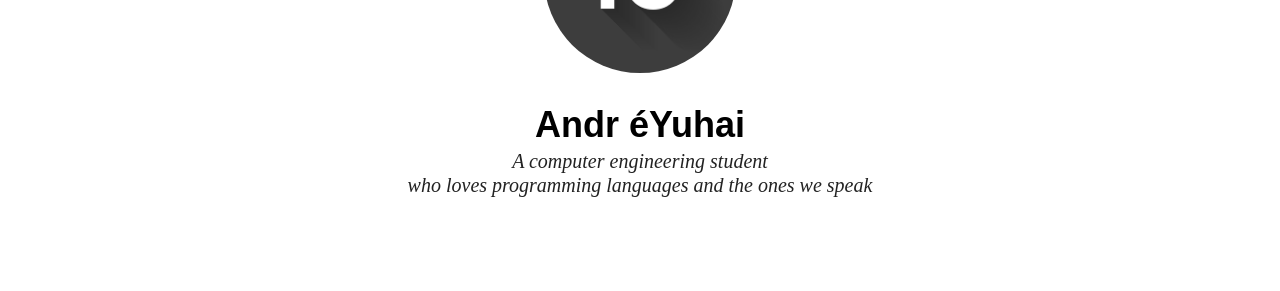
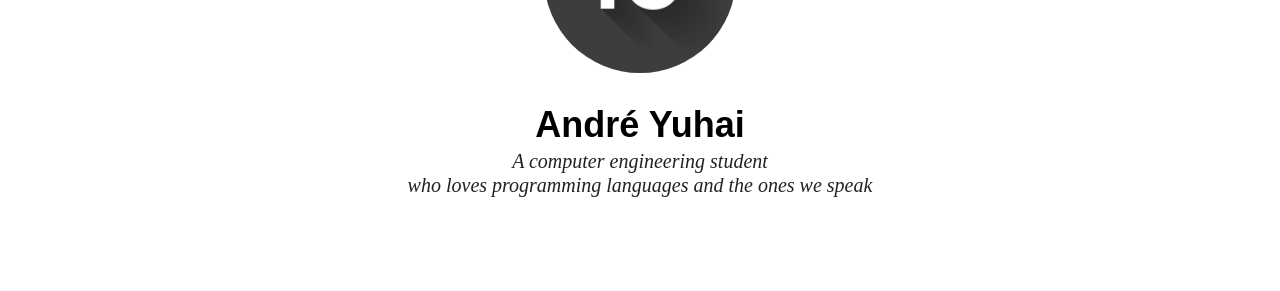
Before and after one commit to andreyuhai/andreyuhai.github.io.old, a Jekyll site: the page built from index.html, in a window 1280 px wide. Shown: the part 222-513 px from the top of the page. Built offline with Jekyll 4.4.1, drawn with Linux system fonts in a browser that asks for light colours; nearby versions of some CDN libraries.

```diff
--- a/_config.yml
+++ b/_config.yml
@@ -1,6 +1,6 @@
 # Site wide configuration
 
-title: Andr éYuhai
+title: André Yuhai
 locale: en_US
 description: A computer engineering student </br> who loves programming languages and the ones we speak
 logo: logo.png
```
